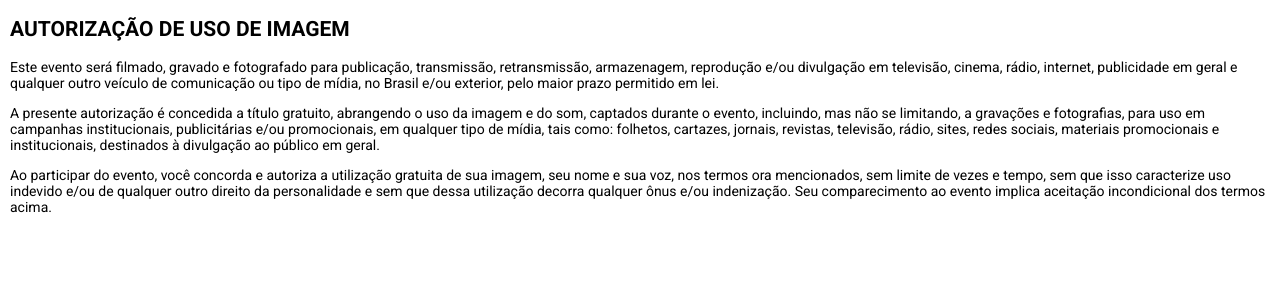
After one commit to lafr/casa24, a PHP site: page /termo_uso_imagem.html in a window 1280 px wide. The commit adds this page. Shown: the top 300 px of the page. Run offline with PHP 8.4, Linux system fonts and the light colour scheme.

Commit message:
20250219-imagem

```diff
--- /dev/null
+++ b/termo_uso_imagem.html
@@ -0,0 +1,35 @@
+<!DOCTYPE html>
+    <html lang='pt-BR'>
+    <head>
+    <meta charset='UTF-8'>
+    <meta name='viewport' content='width=device-width, initial-scale=1.0'>
+    <title>Termo de uso</title>
+    <link rel='stylesheet' href='css/main.css'>
+    <link rel="icon" href="img/favicon.png" type="image/png">
+    <link rel="preconnect" href="https://fonts.googleapis.com">
+    <link rel="preconnect" href="https://fonts.gstatic.com" crossorigin>
+    <link href="https://fonts.googleapis.com/css2?family=Roboto:ital,wght@0,100;0,300;0,400;0,500;0,700;0,900;1,100;1,300;1,400;1,500;1,700;1,900&display=swap" rel="stylesheet">
+
+    <style>
+        body {
+            margin: 10px;
+        }
+    </style>
+    </head>
+
+<body>
+
+<h2>AUTORIZAÇÃO DE USO DE IMAGEM</h2>
+
+<p>
+    Este evento será filmado, gravado e fotografado para publicação, transmissão, retransmissão, armazenagem, reprodução e/ou divulgação em televisão, cinema, rádio, internet, publicidade em geral e qualquer outro veículo de comunicação ou tipo de mídia, no Brasil e/ou exterior, pelo maior prazo permitido em lei.
+</p>
+<p>
+    A presente autorização é concedida a título gratuito, abrangendo o uso da imagem e do som, captados durante o evento, incluindo, mas não se limitando, a gravações e fotografias, para uso em campanhas institucionais, publicitárias e/ou promocionais, em qualquer tipo de mídia, tais como: folhetos, cartazes, jornais, revistas, televisão, rádio, sites, redes sociais, materiais promocionais e institucionais, destinados à divulgação ao público em geral.
+</p>
+<p>
+    Ao participar do evento, você concorda e autoriza a utilização gratuita de sua imagem, seu nome e sua voz, nos termos ora mencionados, sem limite de vezes e tempo, sem que isso caracterize uso indevido e/ou de qualquer outro direito da personalidade e sem que dessa utilização decorra qualquer ônus e/ou indenização. Seu comparecimento ao evento implica aceitação incondicional dos termos acima.
+</p>
+
+</body>
+</html>
```
Also changed, not shown: cadastro.php (+6 -2 lines), 2 other files.
